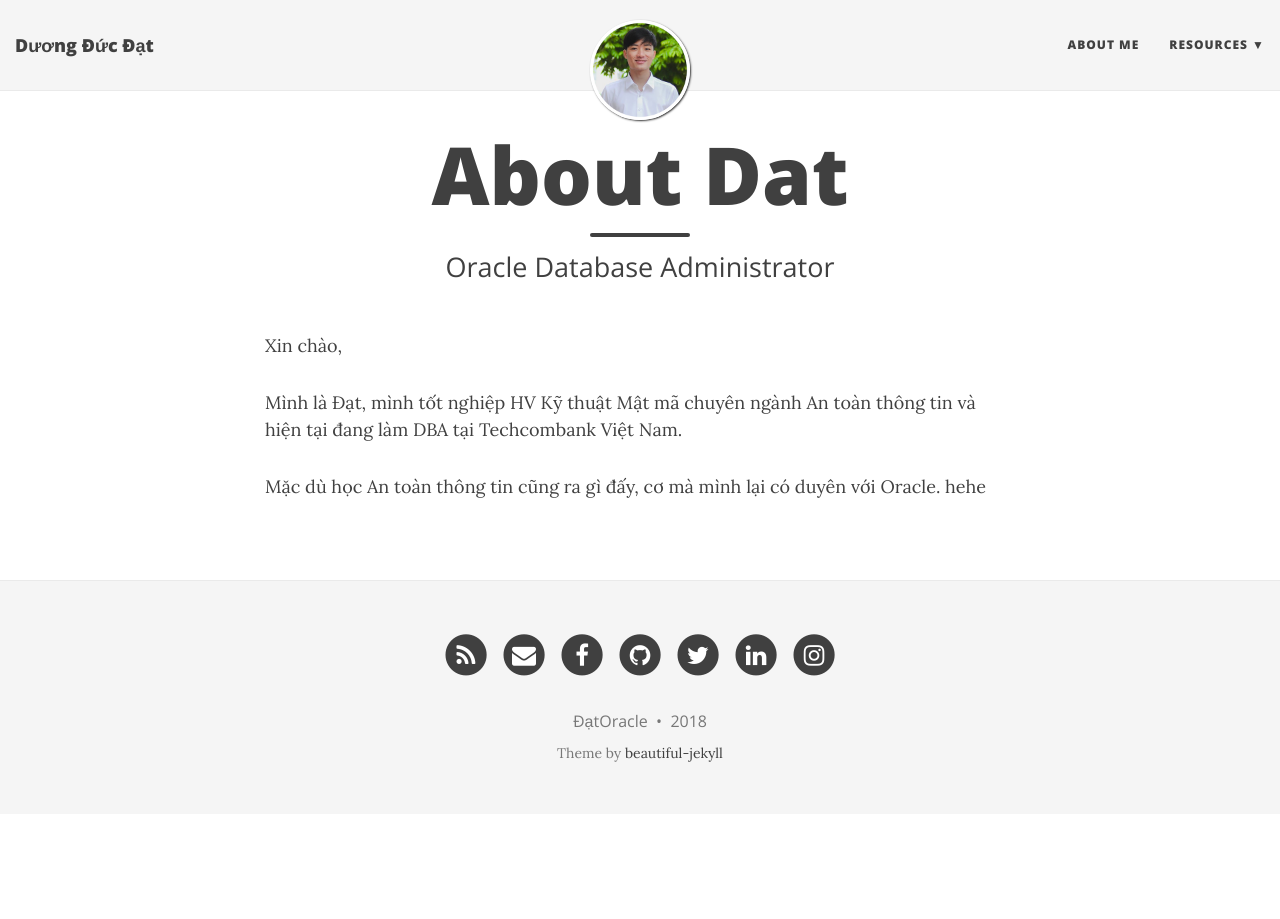
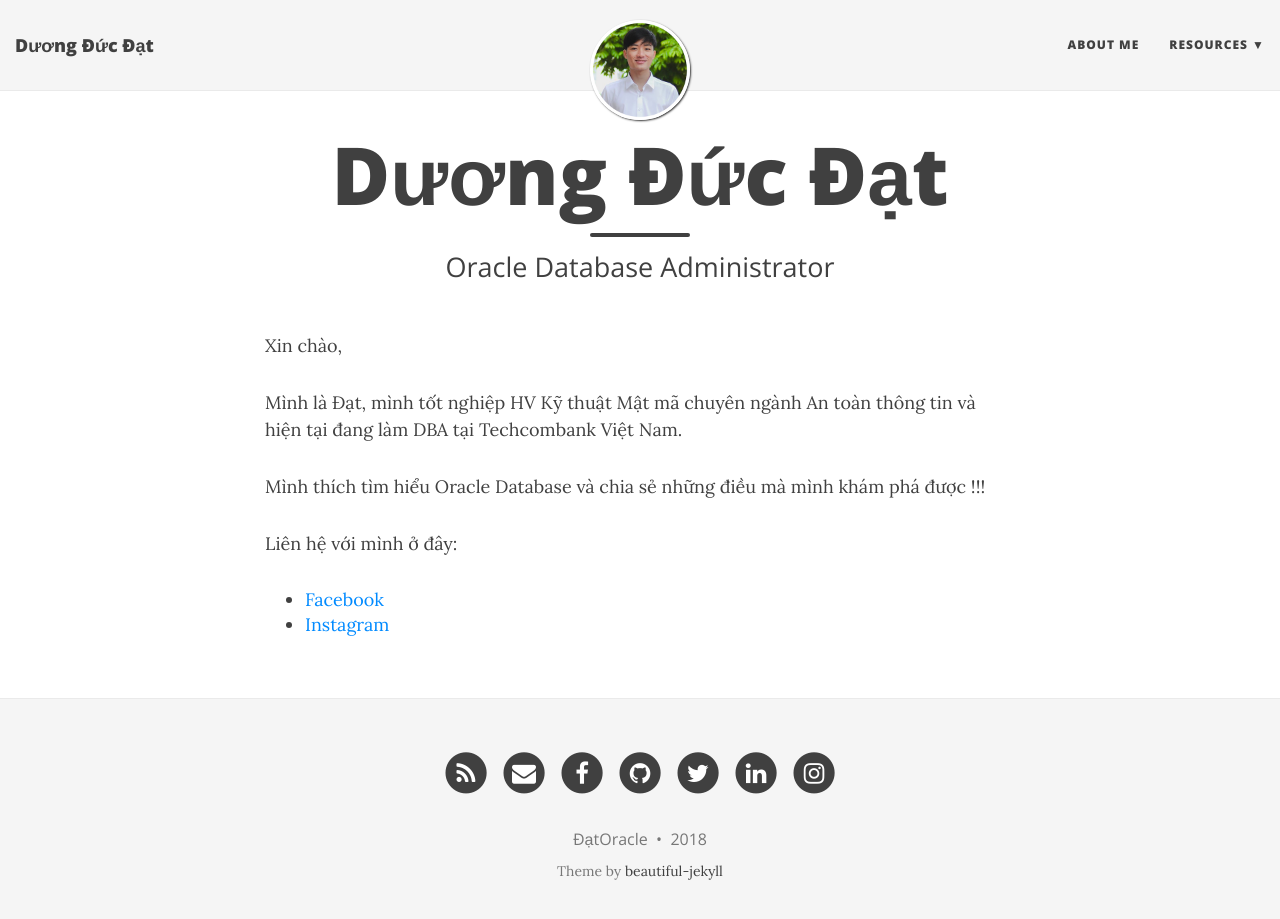
Before and after one commit to noobfromvn/noobfromvn.github.io, a Jekyll site: the page built from aboutme.md, in a window 1280 px wide and 932 px high. Shown: the top 919 px of the window. Built offline with Jekyll 4.4.1, drawn with Linux system fonts in a browser that asks for light colours; nearby versions of some CDN libraries.

Commit message:
Update aboutme.md

```diff
--- a/aboutme.md
+++ b/aboutme.md
@@ -1,6 +1,6 @@
 ---
 layout: page
-title: About Dat
+title: Dương Đức Đạt
 subtitle: Oracle Database Administrator
 ---
 
@@ -8,4 +8,8 @@ Xin chào,
 
 Mình là Đạt, mình tốt nghiệp HV Kỹ thuật Mật mã chuyên ngành An toàn thông tin và hiện tại đang làm DBA tại Techcombank Việt Nam.
 
-Mặc dù học An toàn thông tin cũng ra gì đấy, cơ mà mình lại có duyên với Oracle. hehe
+Mình thích tìm hiểu Oracle Database và chia sẻ những điều mà mình khám phá được !!!
+
+Liên hệ với mình ở đây:
+- [Facebook](https://www.facebook.com/DatOracle)
+- [Instagram](https://www.instagram.com/datoracle)
```
